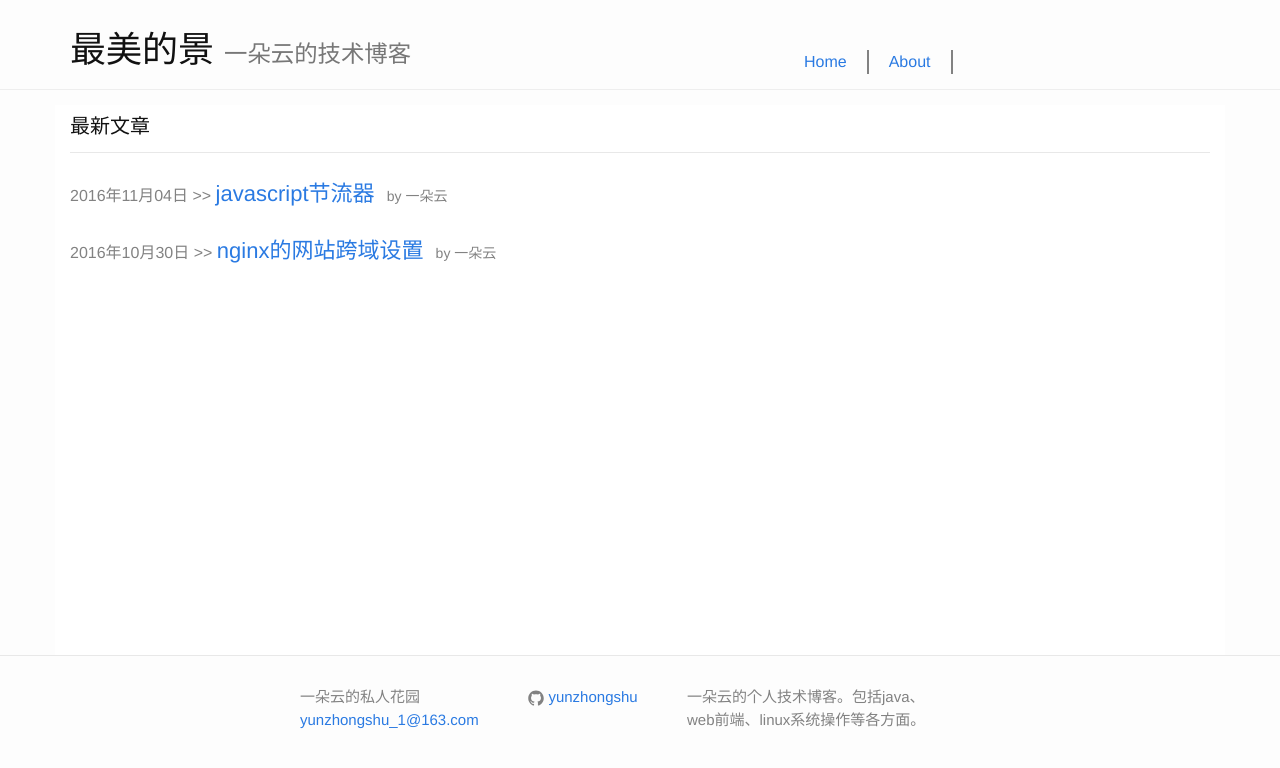
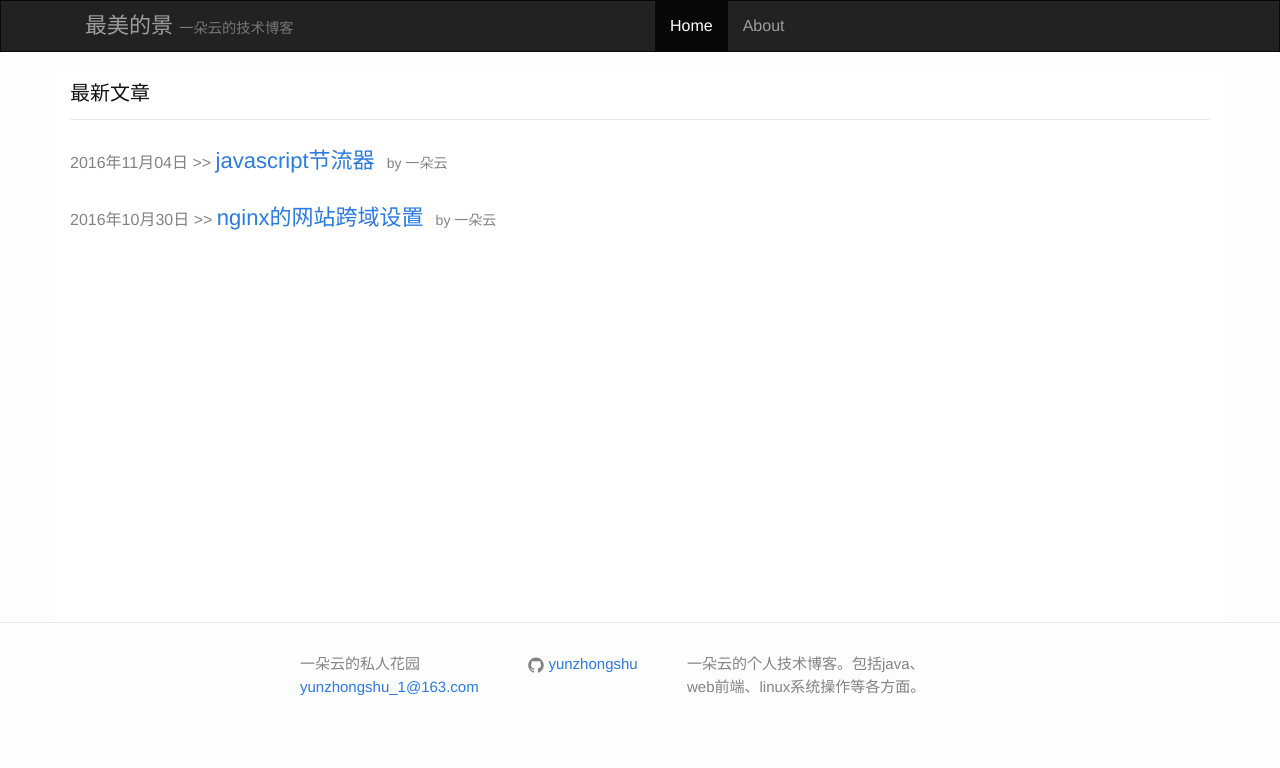
Before and after one commit to yunzhongshu/blog, a Jekyll site: the page built from index.html, in a window 1280 px wide. Shown: the top 768 px of the page. Built offline with Jekyll 4.4.1, drawn with Linux system fonts in a browser that asks for light colours; nearby versions of some CDN libraries; comment, search, counter and statistics services are not loaded.

Commit message:
change page head

```diff
--- a/_includes/header.html
+++ b/_includes/header.html
@@ -1,16 +1,21 @@
-<div class="page-header container-fluid">
+
+<nav class="navbar navbar-inverse page-nav" role="navigation">
     <div class="container">
-        <h1>最美的景 <small>一朵云的技术博客</small></h1>
-        <nav class="page-nav">
-            <ul class="menu-list">
-                <li>
+        <div class=" navbar-header col-md-6">
+            <a href="#">
+                <h1 class="navbar-brand">最美的景 <small>一朵云的技术博客</small></h1>
+            </a>
+
+        </div>
+        <div class="collapse navbar-collapse col-md-6">
+            <ul class="nav navbar-nav">
+                <li title="{{page.url}}" class="{% if page.url == '/index.html' or page.url == '/' %} active {% endif %}" >
                     <a href="{{site.baseurl}}/index.html">Home</a>
                 </li>
-                <li>
+                <li class="{% if page.url == '/about.html' %} active {% endif %}">
                     <a href="{{site.baseurl}}/about.html">About</a>
                 </li>
             </ul>
-        </nav>
+        </div>
     </div>
-
-</div>
+</nav>
--- a/_sass/_custom.scss
+++ b/_sass/_custom.scss
@@ -10,36 +10,18 @@ time{
 }
 
 
-.page-header {
-
-  height: 60px;
-  margin: 30px 0 15px;
+.page-nav{
 
   h1 {
-    float: left;
+     font-size: 22px;
+     margin: 0;
   }
 
-  .page-nav{
-    margin-top: 20px;
-    float: right;
-    width: 40%;
-
-    .menu-list{
-
-
-      list-style: none;
-
-      li{
-        float: left;
-        padding: 0 20px;
-        border-right: 2px solid $grey-color;
-      }
-
-    }
-
-  }
 }
 
+.navbar{
+  border-radius: 0;
+}
 
 
 
```
